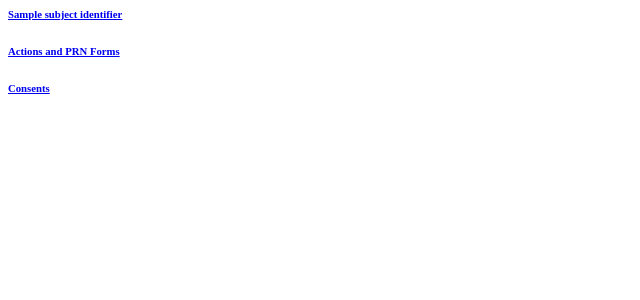
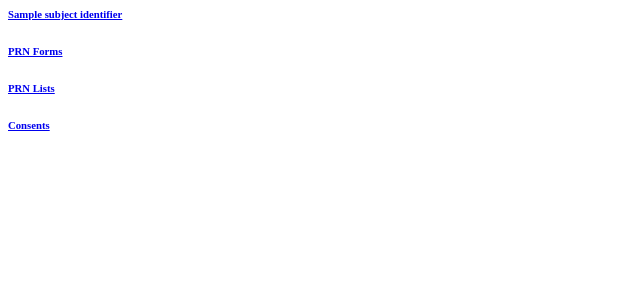
Before and after one commit to clinicedc/edc-subject-dashboard, a Django app: template edc_subject_dashboard/templates/edc_subject_dashboard/dashboard/sidebar/sidebar.html in a window 1280 px wide. Shown: the top 300 px of the page, without its empty margins (0-640 px from the left). Run offline with Django 3.2, Linux system fonts and the light colour scheme; the template is opened without the code that fills it: most values are stand-ins (such as "Sample title", 1, 10 or a date in 2020); some libraries are stand-ins or nearby versions.

Commit message:
split Action and PRN forms into two panels, add carets to suggest controls that open

```diff
--- a/edc_subject_dashboard/__init__.py
+++ b/edc_subject_dashboard/__init__.py
@@ -1,6 +1,7 @@
 from django.core.exceptions import ImproperlyConfigured
 from django.conf import settings
 
+from .modeladmin_mixins import ModelAdminSubjectDashboardMixin
 from .model_wrappers import CrfModelWrapper, AppointmentModelWrapper, AppointmentModelWrapperError
 from .model_wrappers import SubjectVisitModelWrapper
 
--- a/edc_subject_dashboard/templates/edc_subject_dashboard/dashboard.html
+++ b/edc_subject_dashboard/templates/edc_subject_dashboard/dashboard.html
@@ -34,7 +34,7 @@
 			  <h6 class="panel-title"><i class="fa fa-calendar fa-lg fa-fw"></i>
 			      <a data-toggle="collapse" data-parent="#accordion_{{ current_visit_schedule.name|slugify }}-{{ current_schedule.name|slugify }}" aria-hidden="true"
 			         href="#subject_dashboard_forms_for_{{ current_visit_schedule.name|slugify }}-{{ current_schedule.name|slugify }}">
-			         {{ current_visit_schedule.verbose_name }}: {{ current_schedule.verbose_name }}
+			         {{ current_visit_schedule.verbose_name }}: {{ current_schedule.verbose_name }} <span class="caret"></span>
 			      </a>
 			  </h6>
 			</div>
@@ -63,7 +63,7 @@
 					  <h6 class="panel-title"><i class="fa fa-calendar fa-lg fa-fw"></i>
 					      <a data-toggle="collapse" data-parent="#accordion_{{ visit_schedule.name|slugify }}-{{ schedule.name|slugify }}" aria-hidden="true"
 					         href="#subject_dashboard_appointments_for_{{ visit_schedule.name|slugify }}-{{ schedule.name|slugify }}">
-					         {{ visit_schedule.verbose_name }}: {{ schedule.verbose_name }}
+					         {{ visit_schedule.verbose_name }}: {{ schedule.verbose_name }} <span class="caret"></span>
 					      </a>
 					  </h6>
 					</div>
--- a/edc_subject_dashboard/templates/edc_subject_dashboard/dashboard/appointments.html
+++ b/edc_subject_dashboard/templates/edc_subject_dashboard/dashboard/appointments.html
@@ -42,7 +42,7 @@
 		                            <i class="fa fa-pencil fa-sm" aria-hidden="true"></i> Visit Report
 		                        </a>
 				      			<a id="forms_btn_{{ wrapped.visit_code }}_{{ wrapped.visit_code_sequence }}" role="button" class="btn btn-sm btn-warning" href="{{ wrapped.forms_url }}">
-				      				<i class="fa fa-list-alt fa-sm" aria-hidden="true"></i> Forms
+				      				<i class="fa fa-list-alt fa-sm" aria-hidden="true"></i> Forms <i class="fa fa-mail-forward"></i>
 				      			</a>
 				      	     {% else %}
 					       		<a id="start_btn_{{ wrapped.visit_code }}_{{ wrapped.visit_code_sequence }}" role="button" class="btn btn-sm btn-warning" href="{{ visit.href }}"
--- a/edc_subject_dashboard/templates/edc_subject_dashboard/dashboard/sidebar/sidebar.html
+++ b/edc_subject_dashboard/templates/edc_subject_dashboard/dashboard/sidebar/sidebar.html
@@ -12,7 +12,7 @@
       <div class="panel-heading">
           <h6 class="panel-title">
               <i class="{% if gender == MALE %}fa fa-male{% else %}fa fa-female{% endif %} fa-lg fa-fw"></i>
-              <a id="demographics-panel-title" data-toggle="collapse" data-parent="#accordion" href="#demographics-panel">{{ subject_identifier }}</a>
+              <a id="demographics-panel-title" data-toggle="collapse" data-parent="#accordion" href="#demographics-panel">{{ subject_identifier }} <span class="caret"></span></a>
           </h6>
       </div>
       <div id="demographics-panel" class="panel-collapse collapse in">
@@ -23,13 +23,22 @@
     <div class="panel panel-default">
       <div class="panel-heading">
           <h6 class="panel-title">
-
-              <a id="prn-panel-title" data-toggle="collapse" data-parent="#accordion" href="#prn-panel">Actions and PRN Forms</a>
-
+              <a id="prn-forms-panel-title" data-toggle="collapse" data-parent="#accordion" href="#prn-forms-panel">PRN Forms <span class="caret"></span></a>
           </h6>
       </div>
-      <div id="prn-panel" class="panel-collapse collapse">
-          {% block action_items_and_prn %}{% endblock action_items_and_prn %}
+      <div id="prn-forms-panel" class="panel-collapse collapse">
+          {% block prn_forms %}{% endblock prn_forms %}
+      </div>
+    </div>
+
+    <div class="panel panel-default">
+      <div class="panel-heading">
+          <h6 class="panel-title">
+              <a id="prn-lists-panel-title" data-toggle="collapse" data-parent="#accordion" href="#prn-lists-panel">PRN Lists <span class="caret"></span></a>
+          </h6>
+      </div>
+      <div id="prn-lists-panel" class="panel-collapse collapse">
+          {% block prn_lists %}{% endblock prn_lists %}
       </div>
     </div>
 
@@ -37,7 +46,7 @@
       <div class="panel-heading">
           <h6 class="panel-title">
               <i class="fa fa-handshake-o fa-lg fa-fw"></i>
-              <a id="consents-panel-title" data-toggle="collapse" data-parent="#accordion" href="#consents-panel">Consents</a>
+              <a id="consents-panel-title" data-toggle="collapse" data-parent="#accordion" href="#consents-panel">Consents <span class="caret"></span></a>
           </h6>
       </div>
       <div id="consents-panel" class="panel-collapse collapse in">
```
Also changed, not shown: edc_subject_dashboard/templates/edc_subject_dashboard/dashboard/crfs.html (+3 -4 lines), edc_subject_dashboard/templates/edc_subject_dashboard/dashboard/sidebar.html (+16 -3 lines).
